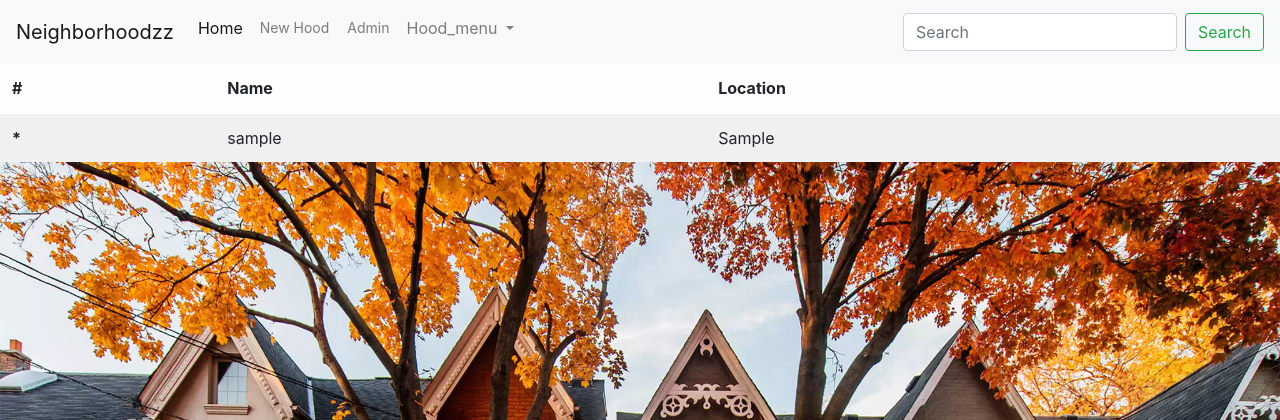
After one commit to Joseph-oderoh/Neighborhoodzz, a Django app: page /1/members in a window 1280 px wide. The commit adds this page. Shown: the top 420 px of the page. Run offline with Django 4.2, Linux system fonts and the light colour scheme; tables that the repository leaves empty hold one stand-in row (values such as "Sample post"); some libraries are stand-ins or nearby versions; some web fonts are replaced.

Commit message:
modified models and add members template

```diff
--- a/hoodapp/models.py
+++ b/hoodapp/models.py
@@ -79,3 +79,16 @@
     user = models.ForeignKey(Profile, on_delete=models.CASCADE, related_name='post_owner')
     hood = models.ForeignKey(NeighbourHood, on_delete=models.CASCADE,null=True, related_name='hood_post')
     image = CloudinaryField('image', blank=True, null=True)
+
+
+    # create post
+    def create_post(self):
+        self.save()
+
+    # delete post
+    def delete_post(self):
+        self.delete()
+
+    # update post
+    def update_post(self):
+        self.update()
--- /dev/null
+++ b/hoodapp/templates/members.html
@@ -0,0 +1,23 @@
+{% extends 'base.html' %}
+{% load crispy_forms_tags %}
+{% block content %}
+<table class="table table-striped table-light">
+  <thead>
+    <tr>
+      <th scope="col">#</th>
+      <th scope="col">Name</th>
+      <th scope="col">Location</th>
+    </tr>
+  </thead>
+  <tbody>
+  {% for member in members%}
+    <tr>
+      <th scope="row">*</th>
+      <td>{{ member.user.username }}</td>
+      <td>{{ member.location}}</td>
+    </tr>
+  {% endfor %}
+  </tbody>
+</table>
+
+{% endblock %}
--- a/hoodapp/templates/single_hood.html
+++ b/hoodapp/templates/single_hood.html
@@ -50,6 +50,7 @@
                             <div class="card-body">
                                 <h5 class="card-title">{{bus.name}}
                                 </h5>
+                                <img src="{{ post.image.url }}" class="card-img" alt="...">
                                 <p class="card-text">{{bus.email}}</p>
                                 <p class="card-text">{{bus.description}}</p>
                                 <p class="card-text">Owner: <small class="text-muted">
@@ -70,7 +71,7 @@
                                 <p class="card-text">" {{post.post}} "
                                 </p>
                                 <p class="card-text">By: <small class="text-white">
-                                    {{ post.user.user.username|title }}</small> <small style="float:right">{{post.date|date}}</small>
+                                    {{ user.username|title }}</small> <small style="float:right">{{post.date|date}}</small>
                                 </p>
                             </div>
                         </div>
```
